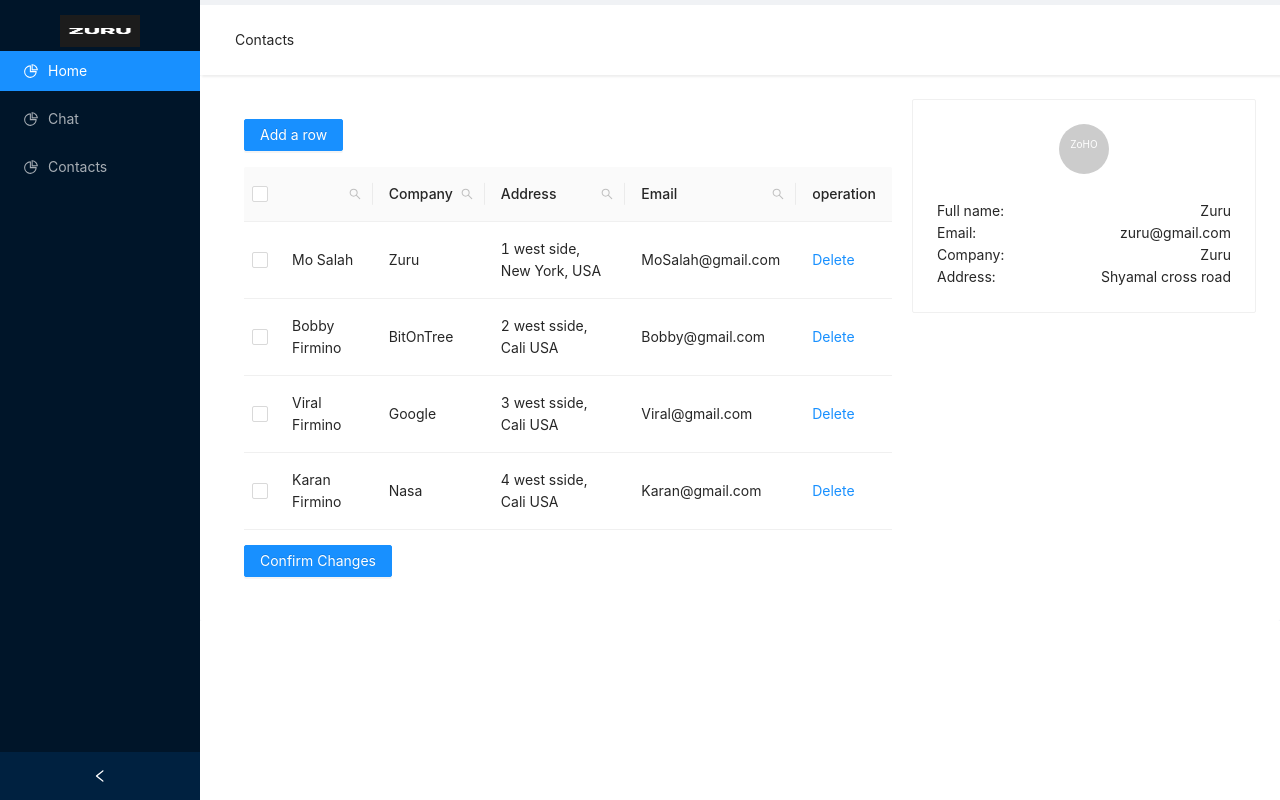
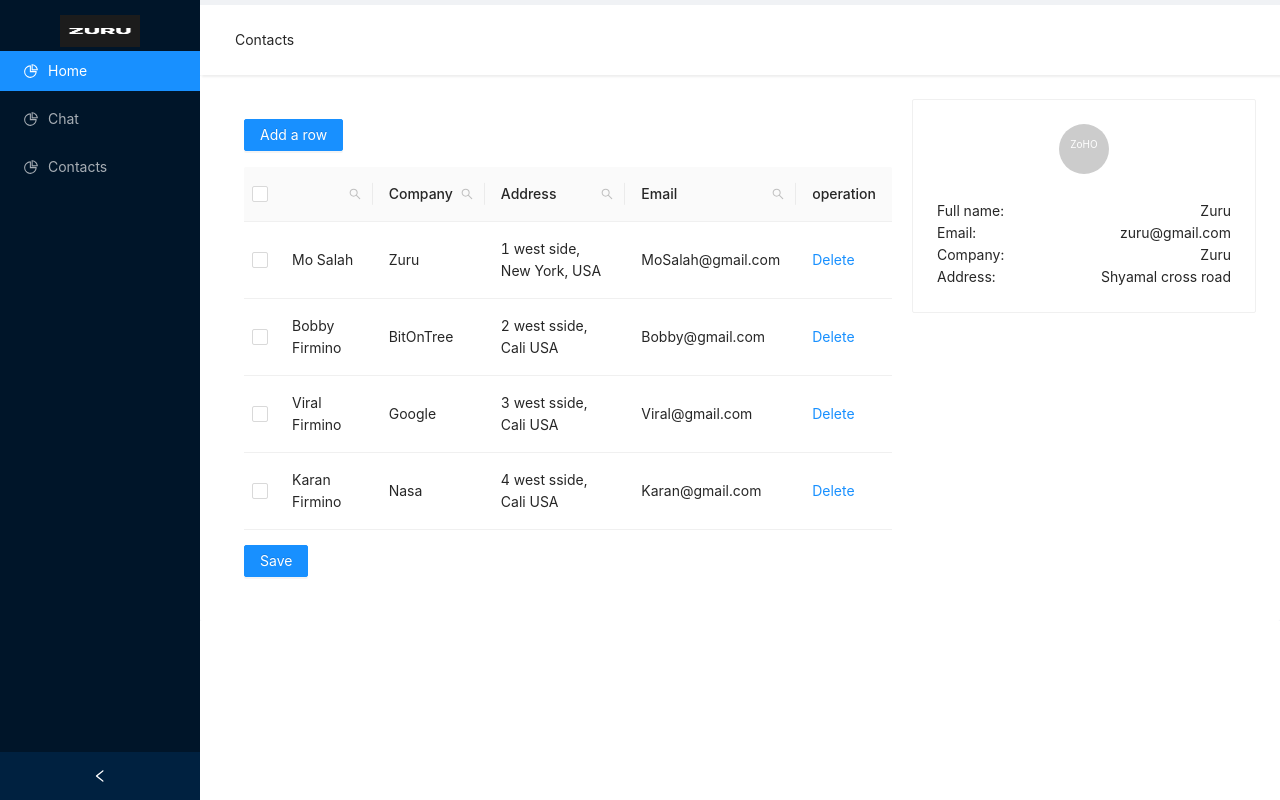
Before and after one commit to mehtasandeep134/zuru-tech, a React (Create React App) app: page / in a window 1280 px wide. Both pictures are taken after a click on the item "Home". Built offline with nearby package versions, Linux system fonts and the light colour scheme.

Commit message:
save button added

```diff
--- a/src/components/ContactTable/expandable-table.tsx
+++ b/src/components/ContactTable/expandable-table.tsx
@@ -265,7 +265,7 @@ const EditableTable: React.FC = () => {
       />
       <div className="action-btn mt-15">
         <Button type="primary" onClick={onConfirm}>
-          Confirm Changes
+          Save
         </Button>
       </div>
     </div>
```
